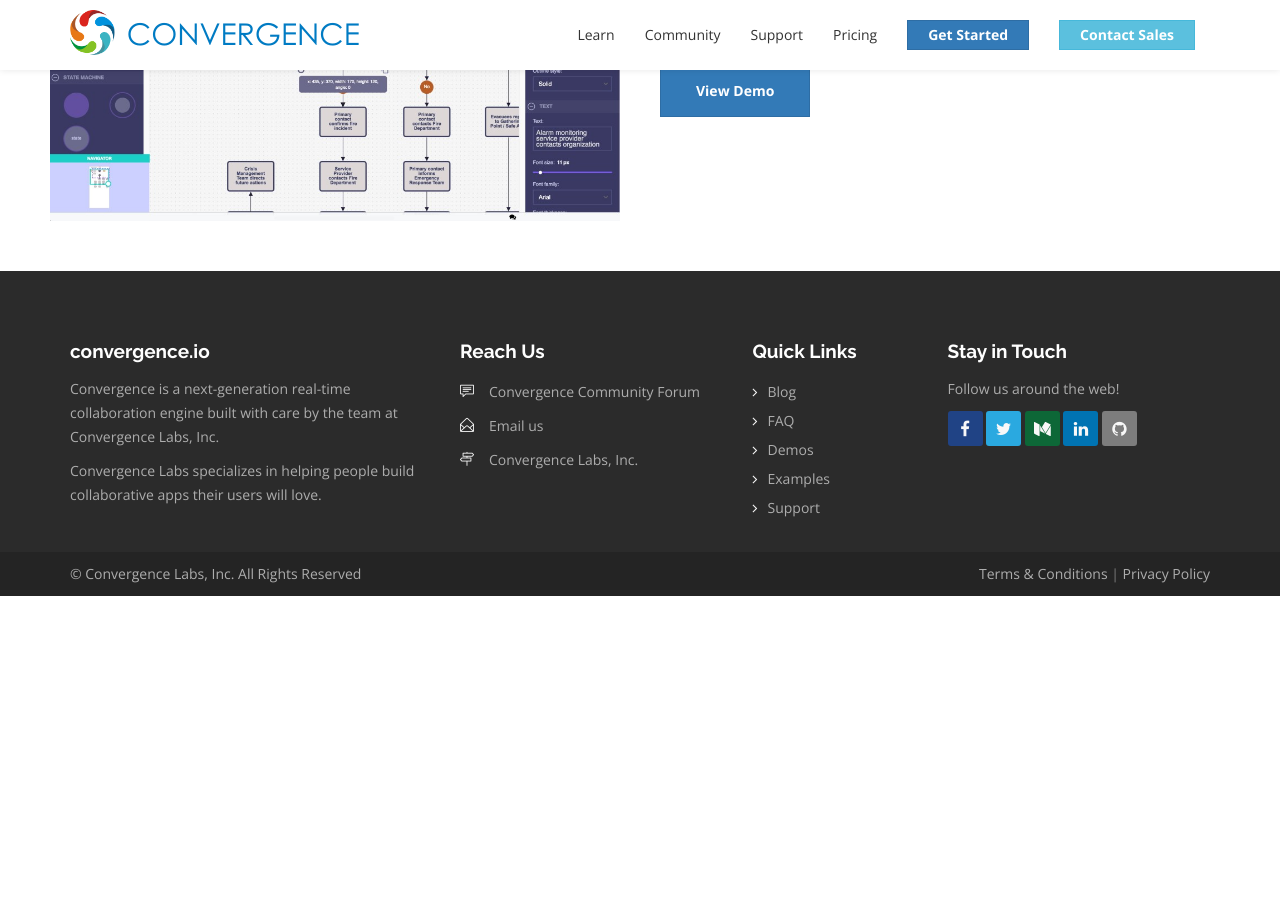
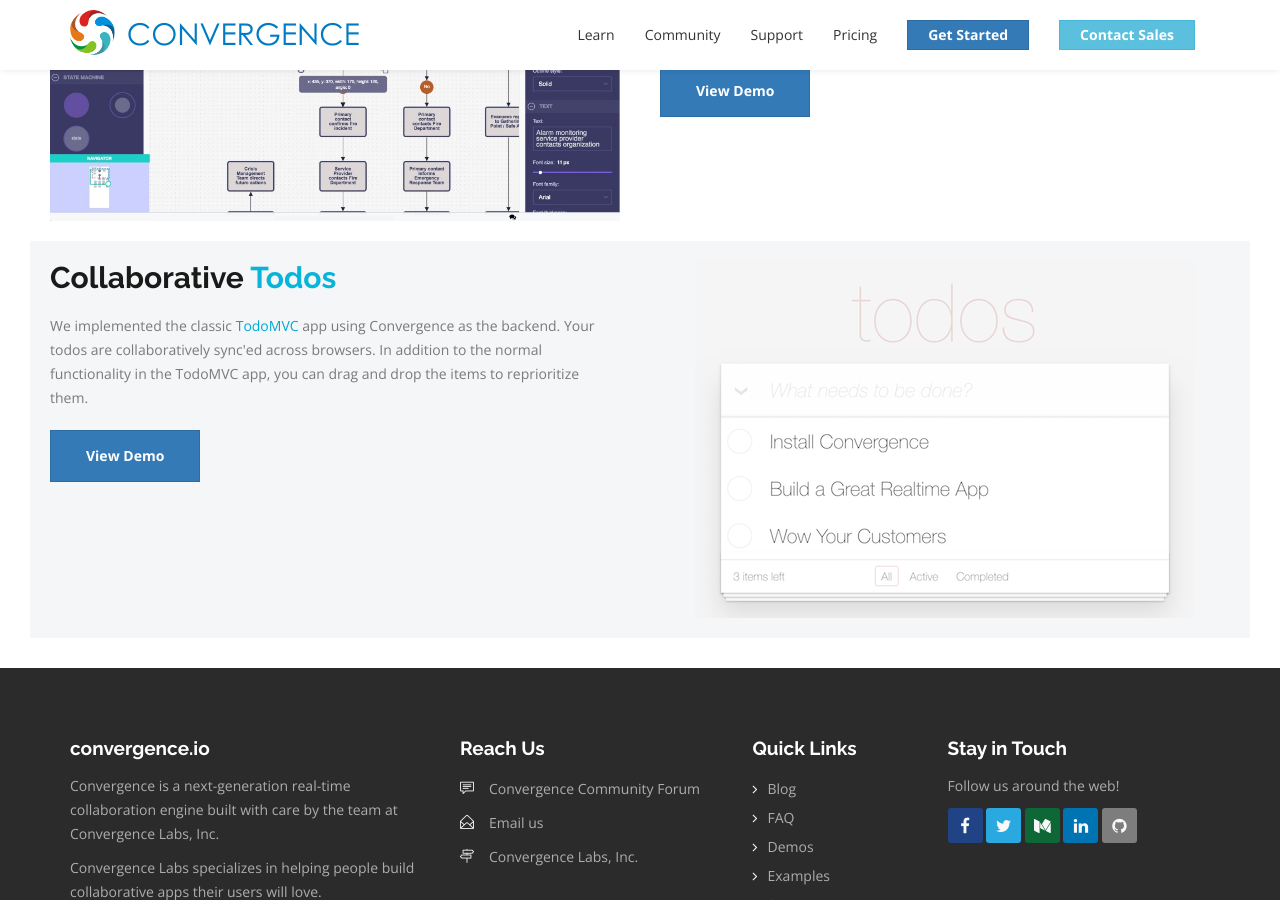
Before and after one commit to convergencelabs/convergence-io, a Jekyll site: the page built from pages/demos.html, in a window 1280 px wide and 900 px high, scrolled down 904 px. Built offline with Jekyll 4.4.1, drawn with Linux system fonts in a browser that asks for light colours; before the commit the page ends 1500 px from its top, so only the background shows below that.

Commit message:
Added the todo app to the demos page.

```diff
--- a/pages/demos.html
+++ b/pages/demos.html
@@ -51,5 +51,21 @@
         <a class="btn btn-primary" href="https://demos.convergence.io/diagram-editor/">View Demo</a>
       </div>
     </div>
+    <div class="row">
+      <div class="col-md-6 col-sm-12 alt-band-content">
+        <h2>Collaborative <span class="blue">Todos</span></h2>
+        <p>We implemented the classic <a href="http://todomvc.com/">TodoMVC</a> app using
+          Convergence as the backend. Your todos are collaboratively sync'ed across browsers. In
+          addition to the normal functionality in the TodoMVC app, you can drag and drop the
+          items to reprioritize them.
+        </p>
+        <a class="btn btn-primary" href="https://demos.convergence.io/todomvc/">View Demo</a>
+      </div>
+      <div class="col-md-6 col-sm-12 alt-band-content" style="text-align: center">
+        <a href="https://demos.convergence.io/todomvc/">
+          <img src="/assets/img/demos/todomvc.png" alt="diagram-editor" style="max-width: 100%;">
+        </a>
+      </div>
+    </div>
   </div>
 </section>
```
Also changed, not shown: assets/img/demos/todomvc.png (added).
